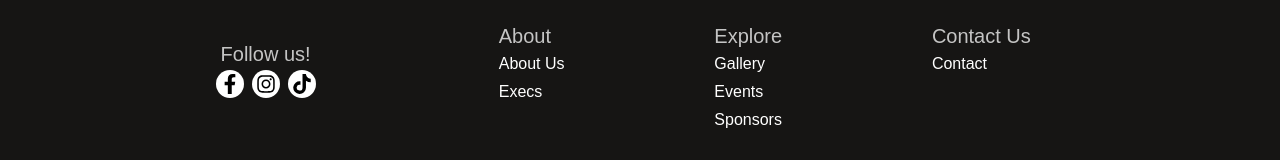
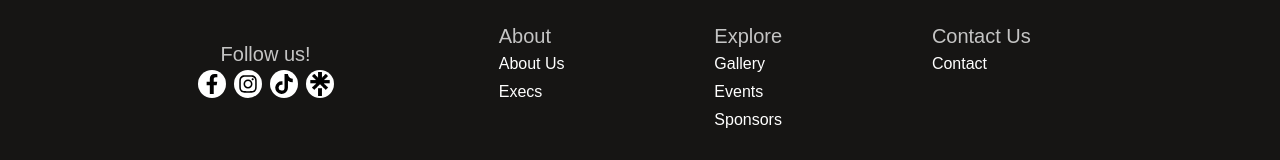
Before and after one commit to UoaWDCC/esa, a Next.js app: page /contact in a window 1280 px wide. Shown: the part 889-1049 px from the top of the page. Built offline with nearby package versions, Linux system fonts and the light colour scheme; no server answers; a web font is replaced by a local one.

Commit message:
Added link tree to footer

```diff
--- a/src/components/navigation/footer.tsx
+++ b/src/components/navigation/footer.tsx
@@ -1,6 +1,7 @@
 import { FaFacebookF, FaInstagram, FaTiktok } from 'react-icons/fa';
 import Link from 'next/link';
 import Image from 'next/image';
+import LinktreeIcon from '../icons/linktree-icon.webp';
 
 function Footer() {
     const socialLinks = [
@@ -18,6 +19,11 @@ function Footer() {
             href: 'https://www.tiktok.com/@uoaesa',
             icon: FaTiktok,
             label: 'TikTok',
+        },
+        {
+            href: 'https://linktr.ee/uoa.esa',
+            icon: LinktreeIcon, // Changed to LinktreeIcon (Image)
+            label: 'LinkTree',
         },
     ];
 
@@ -59,7 +65,12 @@ function Footer() {
                                 aria-label={label}
                                 className="bg-white text-black rounded-full w-7 h-7 flex items-center justify-center hover:opacity-80 transition"
                             >
-                                <Icon className="text-xl" />
+                                {/* If it's LinktreeIcon, render it as an Image */}
+                                {label === 'LinkTree' ? (
+                                    <Image src={Icon} alt="Linktree Icon" width={24} height={24} />
+                                ) : (
+                                    <Icon className="text-xl" />
+                                )}
                             </Link>
                         ))}
                     </div>
```
Also changed, not shown: public/images/linktree-icon.png (added), src/components/icons/linktree-icon.webp (added).
